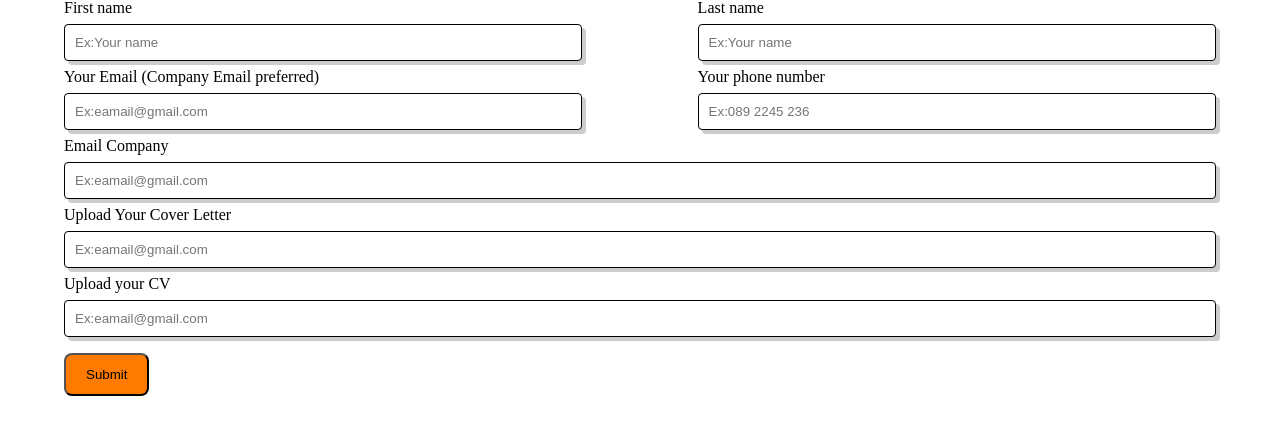
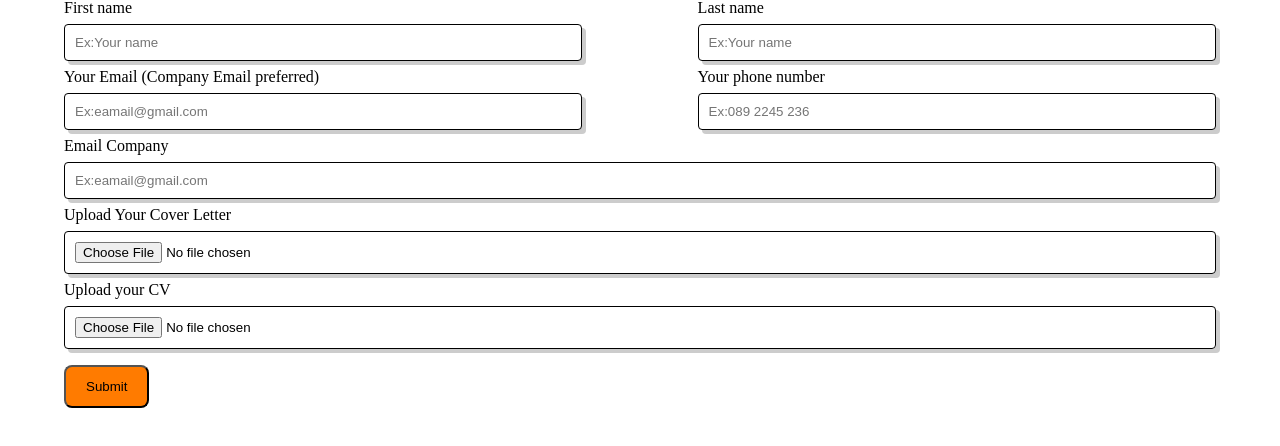
Before and after one commit to nap-vung-project/app-front-end, a React (Create React App) app: page / in a window 1280 px wide. Shown: the top 446 px of the page. Built offline with nearby package versions, Linux system fonts and the light colour scheme.

Commit message:
update form apply.

```diff
--- a/src/pages/FormApply.jsx
+++ b/src/pages/FormApply.jsx
@@ -40,11 +40,11 @@ const FormApply = () => {
                 </div>
                 <div className="row">
                     <label >Upload Your Cover Letter</label>
-                    <input type="text" id="" placeholder="Ex:eamail@gmail.com"/>
+                    <input type="file" id="" placeholder="Ex:eamail@gmail.com"/>
                 </div>
                 <div className="row">
                     <label >Upload your CV</label>
-                    <input type="text" id="" placeholder="Ex:eamail@gmail.com"/>
+                    <input type="file" id="" placeholder="Ex:eamail@gmail.com"/>
                 </div>
                 <button type="submit" className="btn">Submit</button>
             </form>
```
